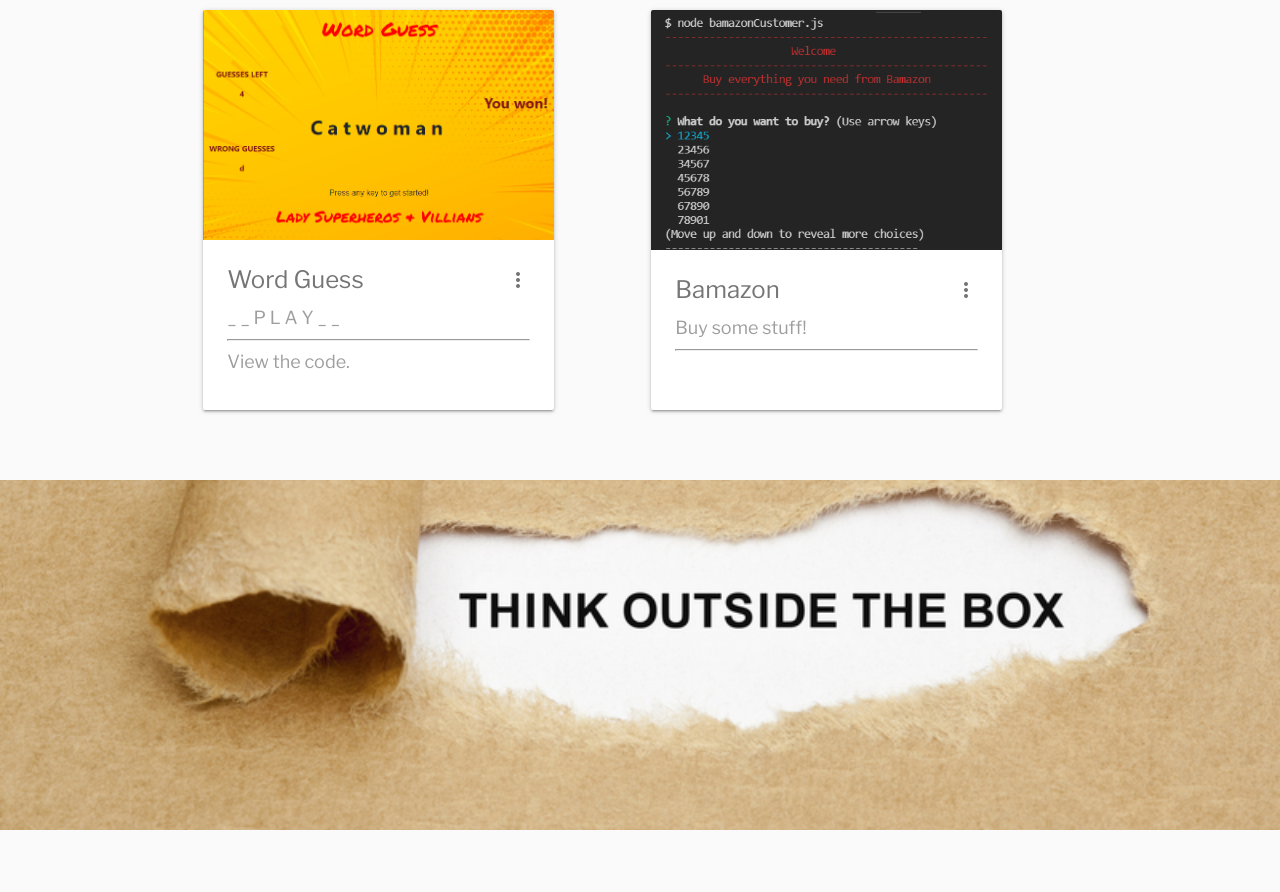
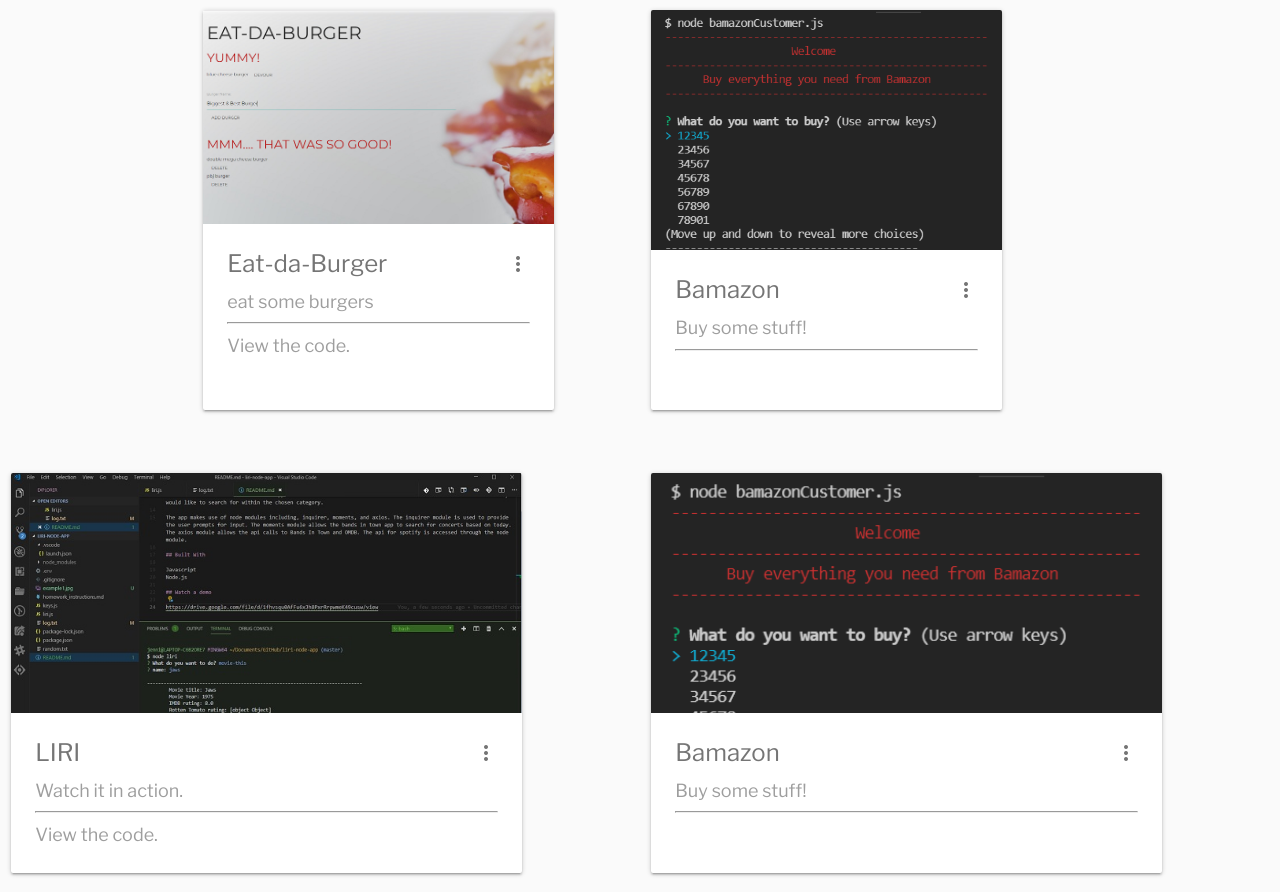
Before and after one commit to jperlmanmoore/Jennifer-Moore-Portfolio, a plain HTML site: page index.html in a window 1280 px wide. Shown: the part 1726-2618 px from the top of the page. Drawn offline with nearby package versions, Linux system fonts and the light colour scheme; a web font is replaced by a local one.

Commit message:
portfolio

```diff
--- a/index.html
+++ b/index.html
@@ -139,19 +139,19 @@
                     <!-- card3 -->
                     <div class="card medium">
                         <div class="card-image waves-effect waves-block waves-light">
-                            <img class="activator" src="assets/images/wordguesscover2.png">
+                            <img class="activator" src="assets/images/edb.png">
                         </div>
                         <div class="card-content">
-                            <span class="card-title activator grey-text text-darken-1 font3">Word Guess<i
+                            <span class="card-title activator grey-text text-darken-1 font3">Eat-da-Burger<i
                                     class="material-icons right">more_vert</i></span>
-                            <p><a class="font3 grey-text lighten-1" href="https://jperlmanmoore.github.io/word-guess-game/">_ _ P L A Y _ _</a></p>
+                            <p><a class="font3 grey-text lighten-1" href="https://whispering-temple-55320.herokuapp.com/">eat some burgers</a></p>
                             <hr>
-                            <p><a class="font3 grey-text lighten-1" href="https://github.com/jperlmanmoore/word-guess-game">View the code.</a></p>
+                            <p><a class="font3 grey-text lighten-1" href="https://github.com/jperlmanmoore/edb">View the code.</a></p>
                         </div>
                         <div class="card-reveal">
-                            <span class="card-title grey-text text-darken-1 font3">Word Guess<i
+                            <span class="card-title grey-text text-darken-1 font3">Eat-da-Burger<i
                                     class="material-icons right">close</i></span>
-                            <p class="font3">This project uses HTMl, CSS, Bootstrap, and Javascript.</p>
+                            <p class="font3">This project uses HTMl, CSS, Javascript, Jquery, Materialize, Handlebars, MySQL, Heroku, ClearDB.</p>
                         </div>
                     </div>
                 </div>
@@ -172,14 +172,63 @@
                             <hr>
                         </div>
                         <div class="card-reveal">
-                            <span class="card-title grey-text text-darken-1 font3">Budget Bootcamp<i
+                            <span class="card-title grey-text text-darken-1 font3">Bamazon<i
                                     class="material-icons right">close</i></span>
-                            <p class="font3">This is a project that simulates a store. I used Javascript, Node, Express, and SQL.</p>
+                            <p class="font3">This is a project that simulates a store. I used Javascript, Node, Express, and MySQL.</p>
                         </div>
                     </div>
                 </div>
             </div>
         </div>
+
+
+        <div class="row">
+            <div class="col s12 m5">
+
+                <!-- card5 -->
+                <div class="card medium">
+                    <div class="card-image waves-effect waves-block waves-light">
+                        <img class="activator" src="assets/images/liri.jpg">
+                    </div>
+                    <div class="card-content">
+                        <span class="card-title activator grey-text text-darken-1 font3">LIRI<i
+                                class="material-icons right">more_vert</i></span>
+                        <p><a class="font3 grey-text lighten-1" href="https://drive.google.com/file/d/1fhvsqu0AfFu6xJh8PxrRrpwmeK49cusw/view">Watch it in action.</a></p>
+                        <hr>
+                        <p><a class="font3 grey-text lighten-1" href="https://github.com/jperlmanmoore/liri-node-app">View the code.</a></p>
+                    </div>
+                    <div class="card-reveal">
+                        <span class="card-title grey-text text-darken-1 font3">LIRI<i
+                                class="material-icons right">close</i></span>
+                        <p class="font3">This project uses Javascript, Axios, Moments, and Node.</p>
+                    </div>
+                </div>
+            </div>
+
+            <div class="col m1"></div>
+
+            <div class="col s12 m5">
+
+                <!-- card6 -->
+                <div class="card medium">
+                    <div class="card-image waves-effect waves-block waves-light">
+                        <img class="activator" src="assets/images/storefront.png">
+                    </div>
+                    <div class="card-content">
+                        <span class="card-title activator grey-text text-darken-1 font3">Bamazon<i
+                                class="material-icons right">more_vert</i></span>
+                        <p><a class="font3 grey-text lighten-1" href="https://github.com/jperlmanmoore/bamazon-app">Buy some stuff!</a></p>
+                        <hr>
+                    </div>
+                    <div class="card-reveal">
+                        <span class="card-title grey-text text-darken-1 font3">Budget Bootcamp<i
+                                class="material-icons right">close</i></span>
+                        <p class="font3">This is a project that simulates a store. I used Javascript, Node, Express, and SQL.</p>
+                    </div>
+                </div>
+            </div>
+        </div>
+    </div>
 
     </div>
     </div>
```
Also changed, not shown: assets/images/edb.png (added), assets/images/liri.jpg (added), assets/images/wfd.png (added).
